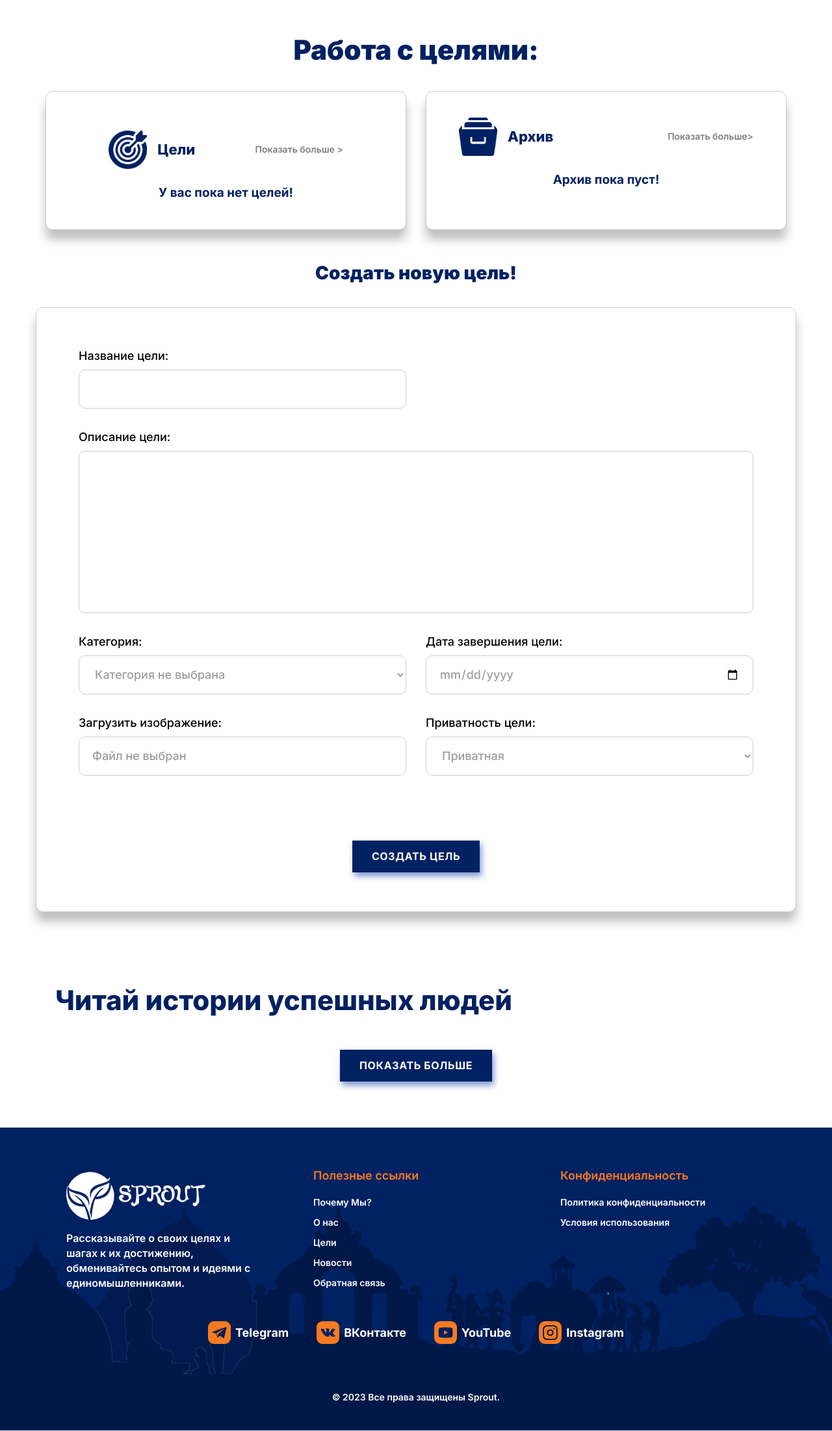
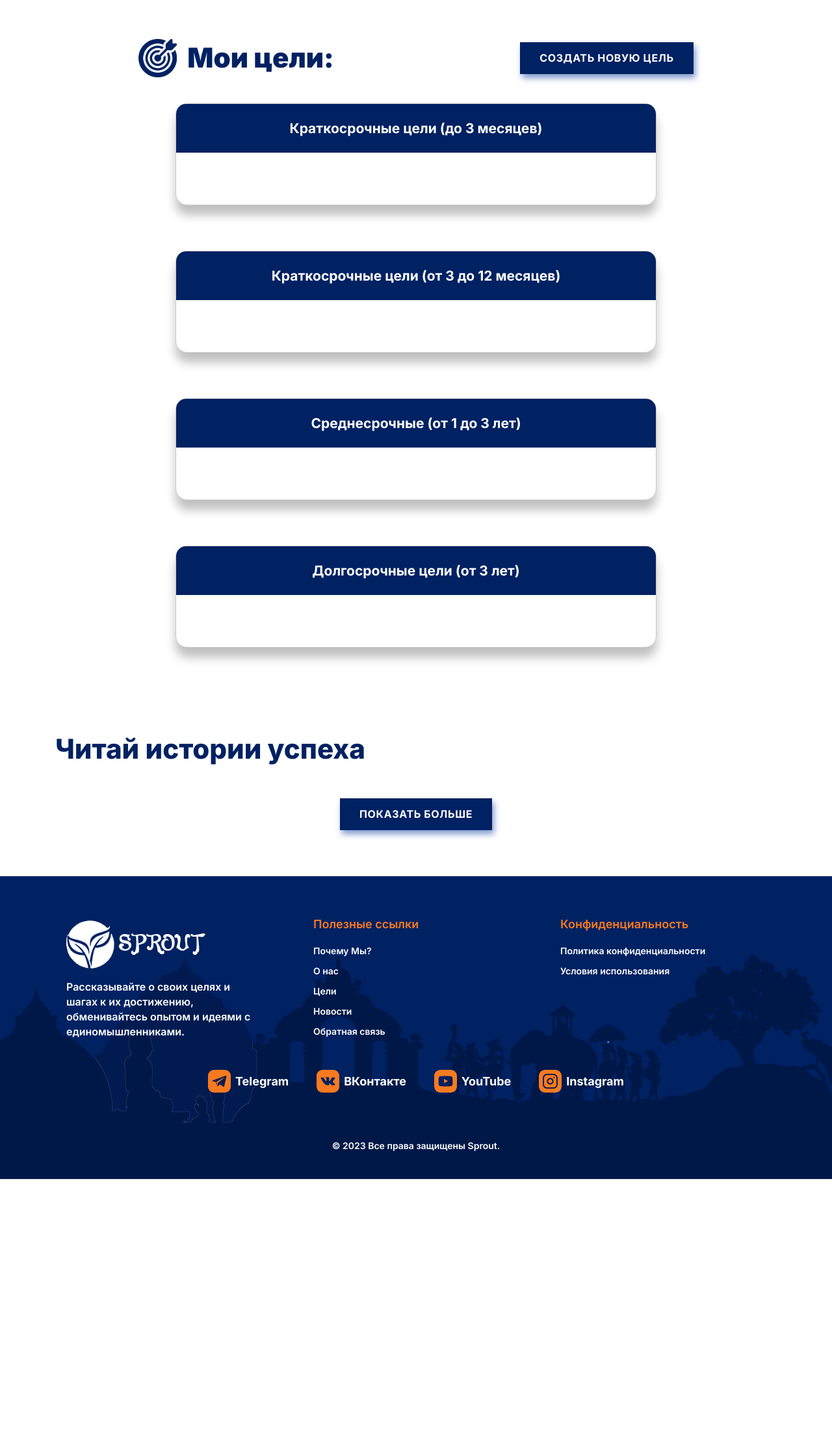
Before and after one commit to Viktor1732/ACHIEVING_GOALS, a Django app: page /goals/ in a window 1280 px wide. Shown: the part 88-2291 px from the top of the page at 65% size. After the commit the page ends 1904 px from the top, so only its background shows below. Run offline with Django 4.2, Linux system fonts and the light colour scheme; data that the repository does not hold is empty; parts of the project's set-up code (start-up, migrations or seed data) failed here and were passed over.

Commit message:
Изменил имена и адреса страниц

```diff
--- a/goals/goal_setting/static/goal_setting/css/goal-styles.css
+++ b/goals/goal_setting/static/goal_setting/css/goal-styles.css
@@ -11,8 +11,6 @@
 .row-title {
     display: flex;
     justify-content: center;
-    margin-top: 50px;
-    margin-bottom: 35px;
 }
 
 .goals-title {
@@ -56,7 +54,6 @@
     display: flex;
     justify-content: space-between;
     align-items: center;
-    margin-bottom: 15px;
 }
 
 .goal-marking {
@@ -355,7 +352,8 @@
 }
 
 .goal-card-header {
-    margin-top: 20px;
+    margin-top: 60px;
+    margin-bottom: 40px;
     display: flex;
     justify-content: space-around;
     align-items: center;
--- a/goals/goal_setting/static/goal_setting/css/news-styles.css
+++ b/goals/goal_setting/static/goal_setting/css/news-styles.css
@@ -82,7 +82,8 @@ a {
 }
 
 .news-content p {
-    margin-bottom: 10px;
+    margin-top: 10px;
+    margin-bottom: 17px;
 }
 
 .news-block-title {
--- a/goals/goal_setting/templates/goal_setting/base.html
+++ b/goals/goal_setting/templates/goal_setting/base.html
@@ -27,7 +27,6 @@
                 {% url 'goals_info' as goals_info %}
                 {% url 'points_info' as points_info %}
                 {% url 'leaders' as leaders %}
-                {% url 'goals' as goals %}
                 {% url 'goals' as goals %}
                 {% url 'news' as news %}
                 {% url 'about' as about %}
--- a/goals/goal_setting/templates/goal_setting/goals.html
+++ b/goals/goal_setting/templates/goal_setting/goals.html
@@ -3,114 +3,170 @@
 
 {% block content %}
 
-<!-- goals -->
-<section class="goals">
+<!-- goals-menu -->
+<section class="my-goals">
     <div class="container">
-        <div class="row-title">
-            <h1 class="goals-title">Работа с целями:</h1>
-        </div>
-        <div class="row-content">
-            <!-- goal-card -->
-            <div class="goal-card-wrap">
-                <div class="goal-card">
-                    <div class="goal-card-header">
-                        <div class="goal-marking">
-                            <div class="goal-wrap-img">
-                                <img src="{% static 'goal_setting/images/icons/goal.png' %}" class="goal-img">
-                            </div>
-                            <h6 class="goals-marking-title">Цели</h6>
-                        </div>
-                        <a class="goal-more" href="{% url 'my_goals' %}">Показать больше ></a>
-                    </div>
-                    <div class="goal-body">
-                        <ul class="goal-list">
-                            {% if list_goals_act %}
-                                {% for goal in list_goals_act %}
-                                    <li class="goal-name">{{ goal.title }}</li>
-                                {% endfor %}
-                            {% else %}
-                                <li class="goal-name">У вас пока нет целей!</li>
-                            {% endif %}
-                        </ul>
-                    </div>
+        <div class="goal-card-header ">
+            <div class="goal-marking">
+                <div class="goal-wrap-img">
+                    <img src="{% static 'goal_setting/images/icons/goal.png' %}" class="goal-img">
+                </div>
+                <div class="row-title">
+                    <h1 class="goals-title">Мои цели:</h1>
                 </div>
             </div>
+            <a href="{% url 'create_goal' %}" class="btn btn-blue">Создать новую цель</a>
+        </div>
 
-            <!-- archive-card -->
-            <div class="archive-card-wrap">
-                <div class="archive-card">
-                    <div class="archive-card-header">
-                        <div class="archive-marking">
-                            <div class="archive-wrap-img">
-                                <img src="{% static 'goal_setting/images/icons/archive.png' %}" class="archive-img">
-                            </div>
-                            <h6 class="archive-marking-title">Архив</h6>
-                        </div>
-                        <a class="archive-more" href="#">Показать больше></a>
-                    </div>
-                    <div class="archive-body">
-                        <ul class="archive-list">
-                            {% if list_goals_arc %}
-                                {% for goal in list_goals_arc %}
-                                    <li class="archive-name">{{ goal.title }}</li>
-                                {% endfor %}
-                            {% else %}
-                                <li class="archive-name">Архив пока пуст!</li>
-                            {% endif %}
+        <div class="goal-list-wrap">
+            <!-- Краткосрочные -->
+            <div class="goal-list-card">
+                <div class="goal-list-header">
+                    Краткосрочные цели (до 3 месяцев)
+                </div>
+                <ul class="goal-list-content">
+                    {% for goal in goals_list %}
+                    {% for per in period.less_90_days %}
+                    {% if goal.title == per %}
+                    <li class="goal-list-item">
+                        <a href="{{ goal.get_absolute_url }}" class="goal-content-link">
+                            {{ goal.title }}
+                        </a>
+                        <ul class="goal-list-icons">
+                            <li class="goal-list-icon">
+                                <a href="#" class="goal-icon-link">
+                                    <img class="icon-link-img" src="{% static 'goal_setting/images/icons/delete.png' %}">
+                                </a>
+                            </li>
+                            <li class="goal-list-icon">
+                                <a href="#" class="goal-icon-link">
+                                    <img class="icon-link-img" src="{% static 'goal_setting/images/icons/edit.png' %}">
+                                </a>
+                            </li>
+                            <li class="goal-list-icon">
+                                <a href="#" class="goal-icon-link">
+                                    <img class="icon-link-img" src="{% static 'goal_setting/images/icons/done.png' %}">
+                                </a>
+                            </li>
                         </ul>
-                    </div>
+                    </li>
+                    {% endif %}
+                    {% endfor %}
+                    {% endfor %}
+                </ul>
+            </div>
+
+            <!-- Краткосрочные 3-12 месяцев -->
+            <div class="goal-list-card">
+                <div class="goal-list-header">
+                    Краткосрочные цели (от 3 до 12 месяцев)
                 </div>
+                <ul class="goal-list-content">
+                    {% for goal in goals_list %}
+                    {% for per in period.from_3_to_12_months %}
+                    {% if goal.title == per %}
+                    <li class="goal-list-item">
+                        <a href="{{ goal.get_absolute_url }}" class="goal-content-link">
+                            {{ goal.title }}
+                        </a>
+                        <ul class="goal-list-icons">
+                            <li class="goal-list-icon">
+                                <a href="#" class="goal-icon-link">
+                                    <img class="icon-link-img" src="{% static 'goal_setting/images/icons/delete.png' %}">
+                                </a>
+                            </li>
+                            <li class="goal-list-icon">
+                                <a href="#" class="goal-icon-link">
+                                    <img class="icon-link-img" src="{% static 'goal_setting/images/icons/edit.png' %}">
+                                </a>
+                            </li>
+                            <li class="goal-list-icon">
+                                <a href="#" class="goal-icon-link">
+                                    <img class="icon-link-img" src="{% static 'goal_setting/images/icons/done.png' %}">
+                                </a>
+                            </li>
+                        </ul>
+                    </li>
+                    {% endif %}
+                    {% endfor %}
+                    {% endfor %}
+                </ul>
+            </div>
+
+            <!-- Среднесрочные -->
+            <div class="goal-list-card">
+                <div class="goal-list-header">
+                    Среднесрочные (от 1 до 3 лет)
+                </div>
+                <ul class="goal-list-content">
+                    {% for goal in goals_list %}
+                    {% for per in period.from_1_to_3_years %}
+                    {% if goal.title == per %}
+                    <li class="goal-list-item">
+                        <a href="{{ goal.get_absolute_url }}" class="goal-content-link">
+                            {{ goal.title }}
+                        </a>
+                        <ul class="goal-list-icons">
+                            <li class="goal-list-icon">
+                                <a href="#" class="goal-icon-link">
+                                    <img class="icon-link-img" src="{% static 'goal_setting/images/icons/delete.png' %}">
+                                </a>
+                            </li>
+                            <li class="goal-list-icon">
+                                <a href="#" class="goal-icon-link">
+                                    <img class="icon-link-img" src="{% static 'goal_setting/images/icons/edit.png' %}">
+                                </a>
+                            </li>
+                            <li class="goal-list-icon">
+                                <a href="#" class="goal-icon-link">
+                                    <img class="icon-link-img" src="{% static 'goal_setting/images/icons/done.png' %}">
+                                </a>
+                            </li>
+                        </ul>
+                    </li>
+                    {% endif %}
+                    {% endfor %}
+                    {% endfor %}
+                </ul>
+            </div>
+
+            <!-- Долгосрочные -->
+            <div class="goal-list-card">
+                <div class="goal-list-header">
+                    Долгосрочные цели (от 3 лет)
+                </div>
+                <ul class="goal-list-content">
+                    {% for goal in goals_list %}
+                    {% for per in period.more_3_years %}
+                    {% if goal.title == per %}
+                    <li class="goal-list-item">
+                        <a href="{{ goal.get_absolute_url }}" class="goal-content-link">
+                            {{ goal.title }}
+                        </a>
+                        <ul class="goal-list-icons">
+                            <li class="goal-list-icon">
+                                <a href="#" class="goal-icon-link">
+                                    <img class="icon-link-img" src="{% static 'goal_setting/images/icons/delete.png' %}">
+                                </a>
+                            </li>
+                            <li class="goal-list-icon">
+                                <a href="#" class="goal-icon-link">
+                                    <img class="icon-link-img" src="{% static 'goal_setting/images/icons/edit.png' %}">
+                                </a>
+                            </li>
+                            <li class="goal-list-icon">
+                                <a href="#" class="goal-icon-link">
+                                    <img class="icon-link-img" src="{% static 'goal_setting/images/icons/done.png' %}">
+                                </a>
+                            </li>
+                        </ul>
+                    </li>
+                    {% endif %}
+                    {% endfor %}
+                    {% endfor %}
+                </ul>
             </div>
         </div>
-
-        <!-- new-goal -->
-        <div class="row-content">
-            <div class="new-goal-card">
-                <div class="goal-new-title-wrap">
-                    <h4 class="goal-new-title">Создать новую цель!</h4>
-                </div>
-                <div class="create-goal-card">
-                    <div class="create-goal-form">
-                        <form action="" method="post" enctype="multipart/form-data" id="create-goal-frm" class="create-goal-frm">
-                            {% csrf_token %}
-                            <div class="form-group">
-                                <label class="form-label">Название цели:</label>
-                                {{ form.title }}
-                            </div>
-                            <div class="form-textarea">
-                                <label class="form-label">Описание цели:</label>
-                                {{ form.description }}
-                            </div>
-                            <div class="row">
-                                <div class="form-group">
-                                    <label class="form-label">Категория:</label>
-                                    {{ form.category }}
-                                </div>
-                                <div class="form-group">
-                                    <label class="form-label">Дата завершения цели:</label>
-                                    {{ form.time_of_end }}
-                                </div>
-                            </div>
-                            <div class="row">
-                                <div class="form-group">
-                                    <label class="form-label">Загрузить изображение:</label>
-                                    <a id="upload-btn"><span id="upload-text" class="form-control cursor-pointer">Файл не выбран</span></a>
-                                    {{ form.image }}
-                                </div>
-                                <div class="form-group">
-                                    <label class="form-label">Приватность цели:</label>
-                                    {{ form.privacy }}
-                                </div>
-                            </div>
-                            <div class="form-create-btn">
-                                <button type="submit" class="btn btn-blue">Создать цель</button>
-                            </div>
-                        </form>
-                    </div>
-                </div>
-            </div>
-        </div>
-
     </div>
 </section>
 
@@ -120,7 +176,7 @@
         <div class="row">
             <div class="news-header-wrap">
                 <div class="news-header">
-                    <h1 class="news-title title-standard">Читай истории успешных людей</h1>
+                    <h1 class="news-title title-standard">Читай истории успеха</h1>
                 </div>
             </div>
         </div>
@@ -149,7 +205,7 @@
     </div>
 </section>
 
+{% endblock content %}
+
 {% block join-banner %}
 {% endblock join-banner %}
-
-{% endblock content %}
--- a/goals/goal_setting/templates/goal_setting/show_goal.html
+++ b/goals/goal_setting/templates/goal_setting/show_goal.html
@@ -45,7 +45,7 @@
                 <div class="goal-right-container">
                     <p class="goal-desc-text">{{ goal.description }}</p>
                     <div class="goal-desc-btn">
-                        <a href="{% url 'my_goals' %}" class="btn btn-blue">К списку целей</a>
+                        <a href="{% url 'goals' %}" class="btn btn-blue">К списку целей</a>
                     </div>
                 </div>
             </div>
--- a/goals/goal_setting/urls.py
+++ b/goals/goal_setting/urls.py
@@ -8,11 +8,11 @@ urlpatterns = [
     path('goals_how_it_work/', goals_info, name='goals_info'),
     path('points_how_it_work/', points_info, name='points_info'),
     path('leaders/', show_leaders, name='leaders'),
-    path('goals/', CreateGoals.as_view(), name='goals'),
-    path('goals/my_goals/', GoalsMenu.as_view(), name='my_goals'),
-    path('goals/my_goals/<goal_slug>/', ShowGoal.as_view(), name='goal'),
-    path(r'^goals/my_goals/(?P<goal_slug>\d+)$', delete_goal, name='delete_goal'),
-    path('goals/my_goals/update/<slug:goal_slug>/', GoalUpdate.as_view(), name='update_goal'),
+    path('goals/create_goal', CreateGoals.as_view(), name='create_goal'),
+    path('goals/', GoalsMenu.as_view(), name='goals'),
+    path('goals/show_goal/<goal_slug>/', ShowGoal.as_view(), name='goal'),
+    path(r'^goals/show_goal/(?P<goal_slug>\d+)$', delete_goal, name='delete_goal'),
+    path('goals/update/<slug:goal_slug>/', GoalUpdate.as_view(), name='update_goal'),
     path('news/', ListNews.as_view(), name='news'),
     path('news/<slug:news_slug>/', ShowNews.as_view(), name='news'),
     path('about/', about_us, name='about'),
--- a/goals/goal_setting/views.py
+++ b/goals/goal_setting/views.py
@@ -22,42 +22,23 @@ def goals_info(request):
 
 class CreateGoals(DataMixin, CreateView):
     form_class = CreateGoalsForm
-    template_name = 'goal_setting/goals.html'
+    template_name = 'goal_setting/create_goal.html'
     success_url = reverse_lazy('goals')
 
     def get_context_data(self, **kwargs):
         context = super().get_context_data(**kwargs)
-        news = News.objects.all()[:3]
-        list_goals = Goals.objects.all()
-
-        def count_goals_act():
-            if list_goals.filter(is_completed=False).count() > 0:
-                return list_goals.filter(is_completed=False).order_by('-time_of_create')[:5]
-            else:
-                return None
-
-        def count_goals_arc():
-            if list_goals.filter(is_completed=True).count() > 0:
-                return list_goals.filter(is_completed=True).order_by('-time_of_create')[:5]
-            else:
-                return None
-
-        c_def = self.get_user_context(title='Sprout | Работа с целями', news_list=news,
-                                      list_goals_act=count_goals_act(),
-                                      list_goals_arc=count_goals_arc())
+        c_def = self.get_user_context(title='Sprout | Работа с целями')
         return dict(list(context.items()) + list(c_def.items()))
-
-    def get_queryset(self):
-        return News.objects.filter(is_published=True)
 
 
 class GoalsMenu(DataMixin, ListView):
     model = Goals
-    template_name = 'goal_setting/goals-menu.html'
+    template_name = 'goal_setting/goals.html'
     context_object_name = 'goals_list'
 
     def get_context_data(self, *, object_list=None, **kwargs):
         context = super().get_context_data(**kwargs)
+        news = News.objects.all()[:6]
 
         def get_period_goals():
             list_goals_less_90_days = []
@@ -83,7 +64,7 @@ class GoalsMenu(DataMixin, ListView):
                 'more_3_years': list_goals_more_3_years
             }
 
-        c_def = self.get_user_context(title='Sprout | Мои цели', period=get_period_goals())
+        c_def = self.get_user_context(title='Sprout | Мои цели', period=get_period_goals(), news_list=news)
         return dict(list(context.items()) + list(c_def.items()))
 
 
@@ -100,10 +81,8 @@ class ShowGoal(DataMixin, DetailView):
 
 
 def delete_goal(request, goal_slug=None):
-    goal = Goals.objects.get(slug=goal_slug)
-    goal.delete()
-    redirect('my_goals')
-    return render(request, 'goal_setting/goals-menu.html')
+    Goals.objects.get(slug=goal_slug).delete()
+    return redirect('goals')
 
 
 class GoalUpdate(DataMixin, UpdateView):
@@ -112,7 +91,7 @@ class GoalUpdate(DataMixin, UpdateView):
     template_name = 'goal_setting/update_goal.html'
     context_object_name = 'form'
     slug_url_kwarg = 'goal_slug'
-    success_url = reverse_lazy('my_goals')
+    success_url = reverse_lazy('goals')
 
     def get_context_data(self, **kwargs):
         context = super().get_context_data(**kwargs)
```
Also changed, not shown: goals/goal_setting/templates/goal_setting/create_goal.html (added, +63 -0 lines), goals/goal_setting/templates/goal_setting/goals-menu.html (deleted, +0 -176 lines).
